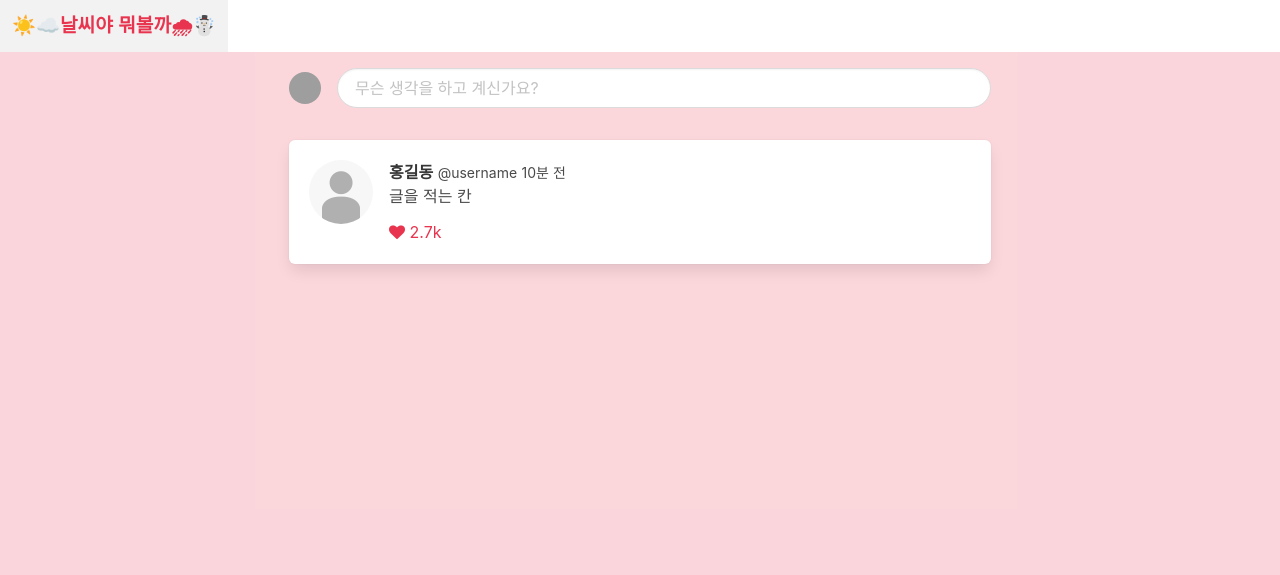
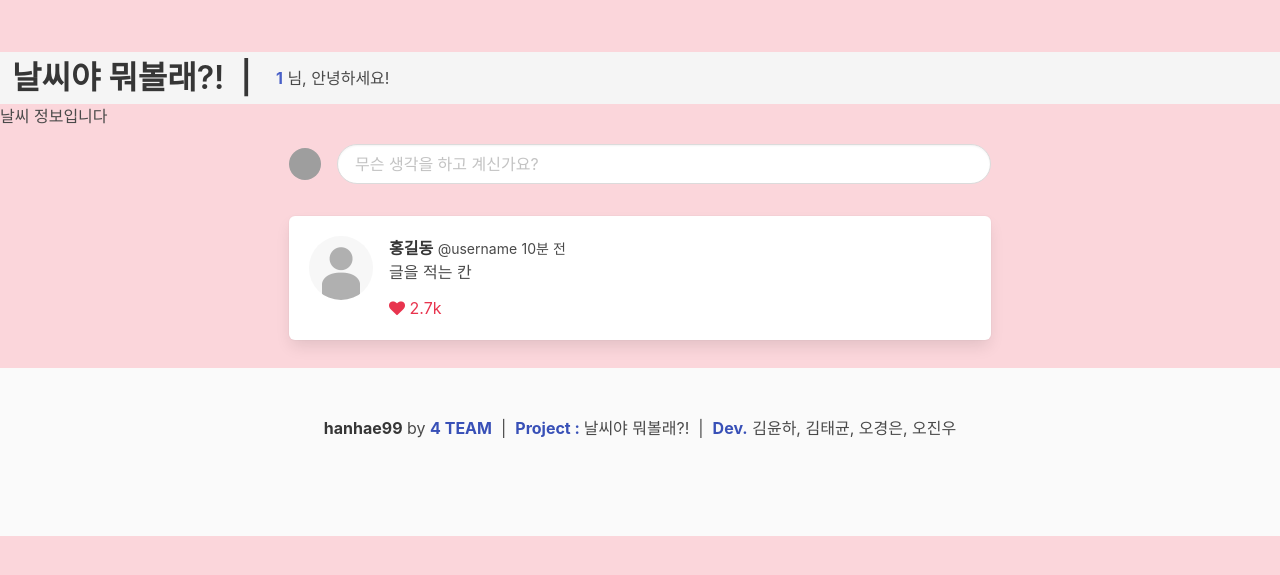
Before and after one commit to ivryxx/team4_project, a Flask app: template templates/index.html in a window 1280 px wide. Shown: the top 575 px of the page. Run offline with Flask 2, Linux system fonts and the light colour scheme; the template is opened without the code that fills it: most values are stand-ins (such as "Sample title", 1, 10 or a date in 2020); some libraries are stand-ins or nearby versions; grey boxes are pictures that could not be loaded.

Commit message:
날씨 정보

```diff
--- a/templates/index.html
+++ b/templates/index.html
@@ -21,19 +21,54 @@
 
 
     <script>
+
+            $(document).ready(function () {
+                show_weather();
+                });
+            function show_weather() {
+                $.ajax({
+                    type: "GET",
+                    url :"/weather",
+                    data: {},
+                    success : function(response) {
+                        let rows= response['weather']
+                        console.log(rows)
+
+                           let weather = rows[0]['weather']
+                            let temp_html = `<li>${weather}</li>`
+                            $('#weather').append(temp_html)
+
+                        }
+            })
+        }
+
+
     </script>
 
 </head>
 <body>
-<nav class="navbar is-fixed-top is-white" role="navigation" aria-label="main navigation">
-    <div class="navbar-brand" style="justify-content: center;">
+
+<nav class="navbar is-light" role="navigation" aria-label="main navigation">
+    <div class="navbar-brand">
         <a class="navbar-item" href="/">
-            {#            <img src="{{ url_for('static', filename='logo.png') }}">#}
-            <strong class="is-sparta"
-                    style="font-family: 'Stylish', sans-serif;font-size: larger;">☀️☁️날씨야 뭐볼까🌧☃️</strong>
+            <p class="title">날씨야 뭐볼래?! &nbsp;| </p>
+        </a>
+        <!-- 로그인하면 보이는 회원 이름 -->
+        <a class="navbar-item">
+            <p class="title3 user-name" id="user-name"><strong class="has-text-link">{{ user_id }}</strong> 님, 안녕하세요!
+            </p>
         </a>
     </div>
 </nav>
+
+<div class="weather_info">
+    <h1>날씨 정보입니다</h1>
+    <ul id="weather"></ul>
+
+</div>
+
+
+
 <section class="section">
     <article class="media">
         <figure class="media-left" style="align-self: center">
@@ -117,5 +152,15 @@
 
     </div>
 </section>
+<footer class="footer mt-3">
+  <div class="content has-text-centered">
+    <p>
+        <strong>hanhae99</strong> by <strong class="has-text-link-dark">4 TEAM</strong>
+        &nbsp;| &nbsp;<strong class="has-text-link-dark">Project : </strong> 날씨야 뭐볼래?!
+        &nbsp;| &nbsp;<strong class="has-text-link-dark">Dev.</strong>  김윤하, 김태균, 오경은, 오진우
+    </p>
+  </div>
+</footer>
+
 </body>
 </html>
```
